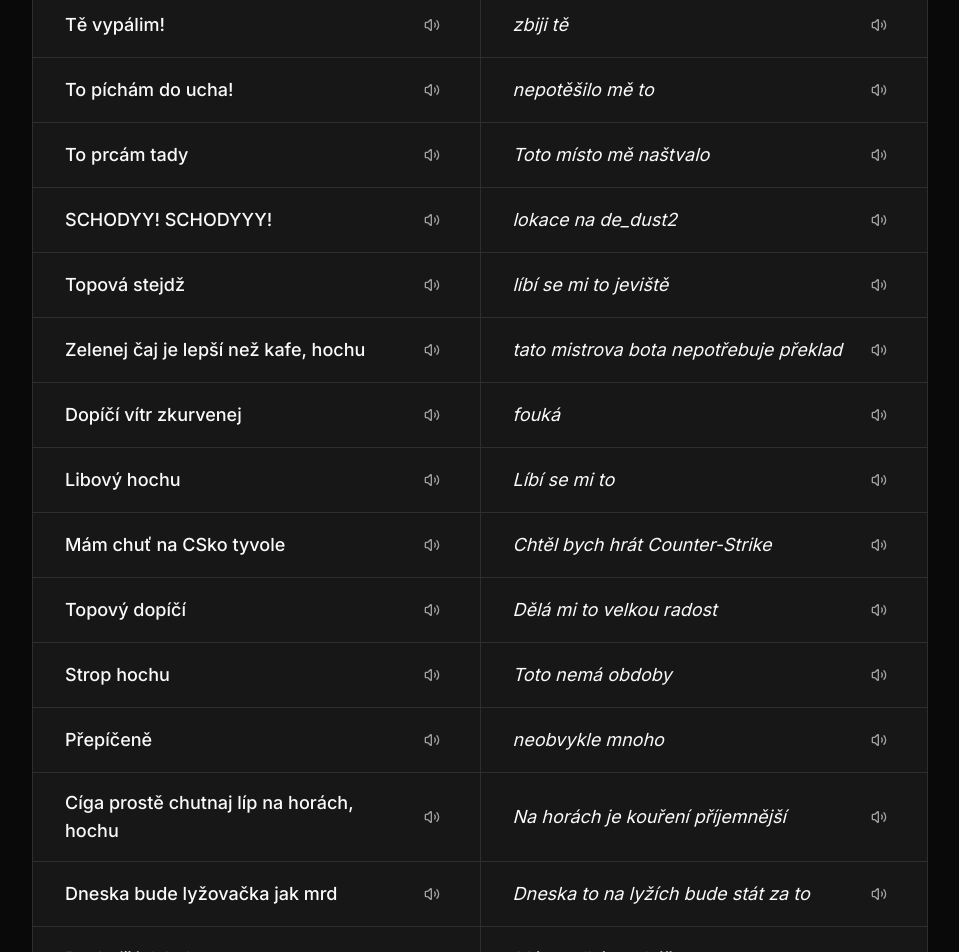
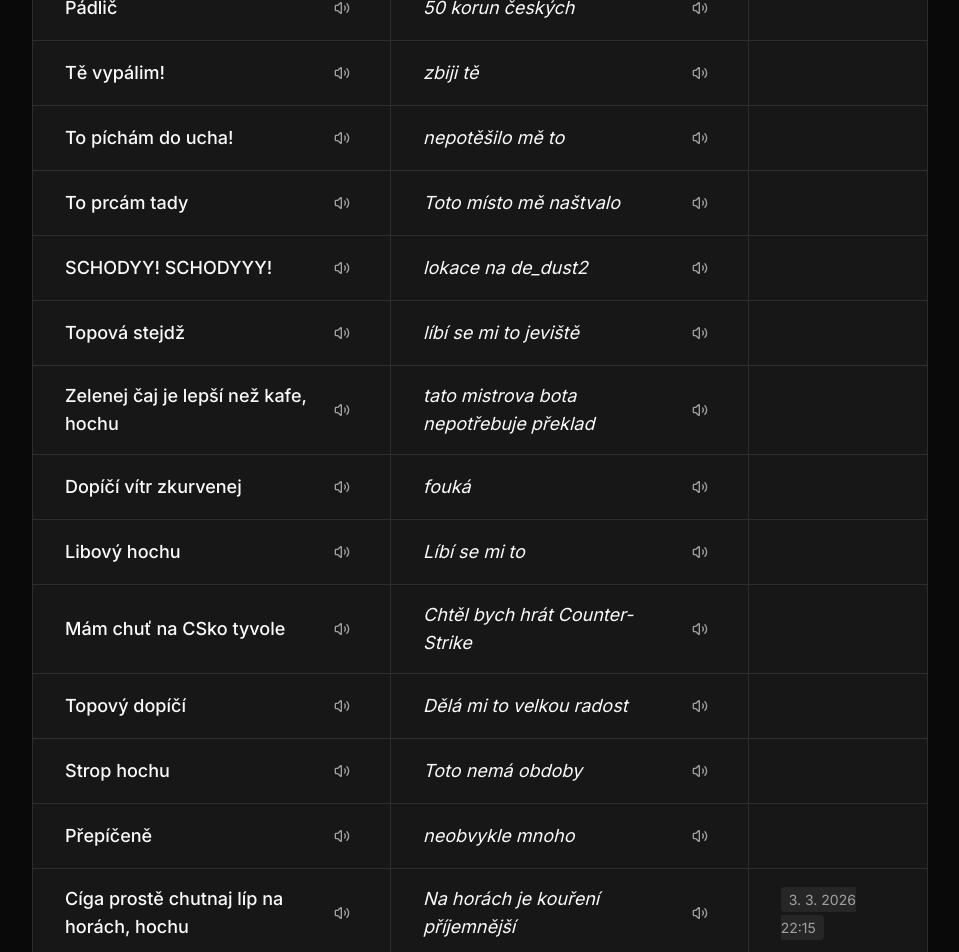
Before and after one commit to KSonny4/hoftychuvslovnik, a Next.js app: page / in a window 1280 px wide. Shown: the part 1360-2312 px from the top of the page, without its empty margins (160-1119 px from the left). Built offline with nearby package versions, Linux system fonts and the light colour scheme; a web font is replaced by a local one.

Commit message:
feat: add Slyšeno column for metadata context

```diff
--- a/src/app/page.tsx
+++ b/src/app/page.tsx
@@ -32,8 +32,9 @@ export default function Home() {
         <Table>
           <TableHeader className="bg-muted/50">
             <TableRow>
-              <TableHead className="w-1/2 font-serif font-bold text-xl py-6 px-8 text-foreground">Hoftyština</TableHead>
-              <TableHead className="w-1/2 font-serif font-bold text-xl py-6 px-8 text-foreground">Čeština</TableHead>
+              <TableHead className="w-1/3 font-serif font-bold text-xl py-6 px-8 text-foreground">Hoftyština</TableHead>
+              <TableHead className="w-1/3 font-serif font-bold text-xl py-6 px-8 text-foreground">Čeština</TableHead>
+              <TableHead className="w-1/6 font-serif font-bold text-xl py-6 px-8 text-foreground">Slyšeno</TableHead>
             </TableRow>
           </TableHeader>
           <TableBody>
@@ -45,11 +46,18 @@ export default function Home() {
                     <AudioPlayer hash={md5(entry.original)} />
                   </div>
                 </TableCell>
-                <TableCell className="text-lg py-4 px-8 italic">
+                <TableCell className="text-lg py-4 px-8 italic border-r">
                   <div className="flex items-center justify-between">
                     <span>{entry.translation}</span>
                     <AudioPlayer hash={md5(entry.translation)} />
                   </div>
+                </TableCell>
+                <TableCell className="text-lg py-4 px-8 text-muted-foreground">
+                  {entry.slyseno && (
+                    <span className="text-sm bg-muted px-2 py-1 rounded">
+                      {entry.slyseno}
+                    </span>
+                  )}
                 </TableCell>
               </TableRow>
             ))}
--- a/src/data/dictionary.ts
+++ b/src/data/dictionary.ts
@@ -1,6 +1,7 @@
 export type DictionaryEntry = {
   original: string;
   translation: string;
+  slyseno?: string;
 };
 
 export const dictionary: DictionaryEntry[] = [
@@ -29,7 +30,11 @@ export const dictionary: DictionaryEntry[] = [
   { original: "Topový dopíčí", translation: "Dělá mi to velkou radost" },
   { original: "Strop hochu", translation: "Toto nemá obdoby" },
   { original: "Přepíčeně", translation: "neobvykle mnoho" },
-  { original: "Cíga prostě chutnaj líp na horách, hochu", translation: "Na horách je kouření příjemnější" },
+  {
+    original: "Cíga prostě chutnaj líp na horách, hochu",
+    translation: "Na horách je kouření příjemnější",
+    slyseno: "3. 3. 2026 22:15"
+  },
   { original: "Dneska bude lyžovačka jak mrd", translation: "Dneska to na lyžích bude stát za to" },
   { original: "Puchejř jak kokot", translation: "Mám velký puchýř" },
 ];
```
